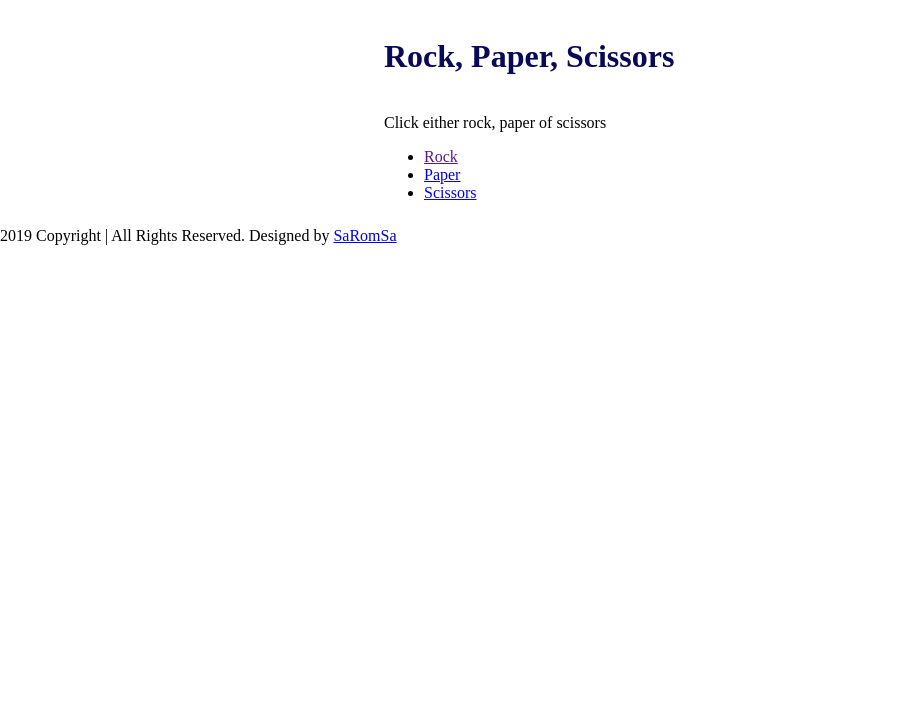
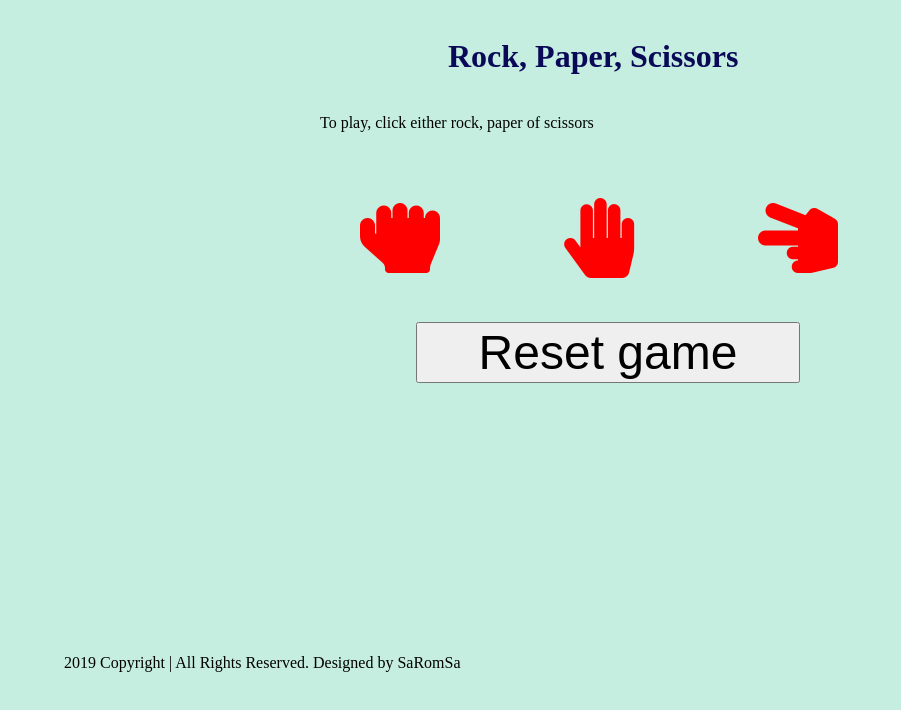
Before and after one commit to ssrome/rock_paper_scissors, a plain HTML site: page index.html in a window 1280 px wide. Shown: the whole page, without its empty margins (0-901 px from the left). Drawn offline with Linux system fonts and the light colour scheme.

Commit message:
Updated CSS and JS

```diff
--- a/css/style.css
+++ b/css/style.css
@@ -1,13 +1,50 @@
 #main{
     margin: 0 auto;
+    background-color: rgb(197, 238, 224);
+}
+#main a {
+    text-decoration: none;
+}
+#main ul li{
+    list-style-type: none;
 }
 h1#title {
     color: rgb(9, 9, 87);
-    margin: 3% 30%;
+    margin: 3% 35%;
 }
 #select{
-    margin: 0 30%;
+    margin: 0 25%;
+}
+#select p {
+    margin-top: 2%;
+}
+#select ul li{
+    display: inline-block;
+    font-size: 5em;
+    padding-right: 20%;
+}
+#select ul li a{
+    color: red;
+}
+#select ul li a:hover{
+    color: green;
+}
+ul#choice {
+    margin-top: 10%;
+}
+#reset{
+    width: 60%;
+    font-size: 3em;
+    margin: 3% 0 0 15%;
 }
 #result{
     margin: 2% 30%;
 }
+footer#copyright {
+    margin: 0% 5% 10%;
+    position: fixed;
+    bottom: 0%;
+}
+footer#copyright a {
+    color: black;
+}
--- a/index.html
+++ b/index.html
@@ -11,16 +11,20 @@
     <!-- Custom CSS -->
     <link rel="stylesheet" type="text/css" href="css/style.css"/>
 
+    <!-- Font Awesome -->
+    <link rel="stylesheet" href="https://use.fontawesome.com/releases/v5.8.1/css/all.css" integrity="sha384-50oBUHEmvpQ+1lW4y57PTFmhCaXp0ML5d60M1M7uH2+nqUivzIebhndOJK28anvf" crossorigin="anonymous">
+
   </head>
   <body id="main">
     <h1 id="title">Rock, Paper, Scissors</h1>
     <div id="select">
-      <p>Click either rock, paper of scissors</p>
-      <ul>
-        <li><a href="" id="rock">Rock</a></li>
-        <li><a href="#" id="paper">Paper</a></li>
-        <li><a href="#" id="scissors">Scissors</a></li>
+      <p>To play, click either rock, paper of scissors</p>
+      <ul id="choice">
+        <li><a href="#" id="rock" onclick="setPlayerOne('rock')"><i class="fas fa-hand-rock"></i></a></li>
+        <li><a href="#" id="paper" onclick="setPlayerOne('paper')"><i class="fas fa-hand-paper"></i></a></li>
+        <li><a href="#" id="scissors" onclick="setPlayerOne('scissors')"><i class="fas fa-hand-scissors"></i></a></li>
       </ul>
+      <input type="reset" value="Reset game" id="reset" onclick="reset()"/>
     </div>
 
     <h3 id="result"></h3>
--- a/js/script.js
+++ b/js/script.js
@@ -24,7 +24,7 @@ let setPlayerOne = (val) => {
         else if (playerOne === playerTwo){
           return result = document.getElementById('result').innerHTML =  "You picked " + playerOne + " and the computer picked " + playerTwo + ". It's a tie!";
         }
-        else if (playerOne == null) {
+        else if (playerOne == null || playerOne == undefined) {
           return result = document.getElementById('result').innerHTML = "You didn't pick";
         }
         else {
```
